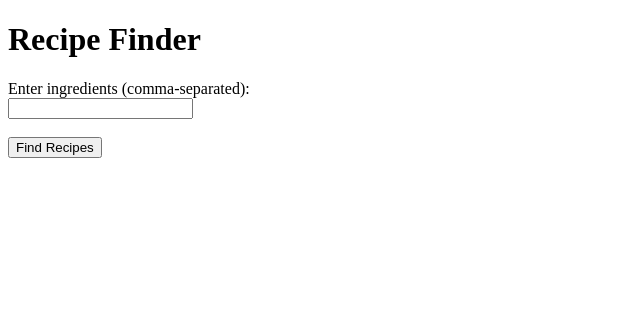
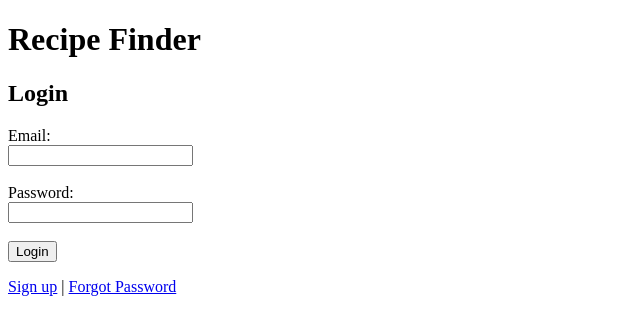
Before and after one commit to shortiehands/G4-TastyBytes, a Flask app: page / in a window 1280 px wide. Shown: the top 335 px of the page, without its empty margins (0-640 px from the left). Run offline with Flask 3, Linux system fonts and the light colour scheme.

Commit message:
added a simple signup, login and forget password feature

```diff
--- a/app.py
+++ b/app.py
@@ -6,6 +6,7 @@ app = Flask(__name__) #creates class for app
 API_KEY = "bfc95f65167e4a7e83366e9fc517e55f"  # Replace with your Spoonacular API key
 BASE_URL = "https://api.spoonacular.com/recipes/findByIngredients"
 
+favorites = []
 
 @app.route('/')
 def index():
@@ -34,5 +35,16 @@ def find_recipes():
     except requests.exceptions.RequestException as e:
         return jsonify({"error": "Failed to fetch recipes.", "details": str(e)}), 500
 
+@app.route('/favorite_recipe', methods=['POST'])
+def favorite_recipe():
+    data = request.json
+    recipe_id = data.get('recipeId')
+
+    if not recipe_id:
+        return jsonify({"error": "No recipe ID provided."}), 400
+
+    favorites.append(recipe_id)
+    return jsonify({"success": True})
+
 if __name__ == '__main__':
     app.run(debug=True)
--- a/templates/index.html
+++ b/templates/index.html
@@ -4,16 +4,122 @@
     <meta charset="UTF-8">
     <meta name="viewport" content="width=device-width, initial-scale=1.0">
     <title>Recipe Finder</title>
+    <style>
+        .hidden { display: none; }
+    </style>
 </head>
 <body>
     <h1>Recipe Finder</h1>
-    <form id="recipe-form">
+
+    <!-- Login Form -->
+    <form id="login-form">
+        <h2>Login</h2>
+        <label for="login-email">Email:</label><br>
+        <input type="email" id="login-email" name="email" required><br><br>
+        <label for="login-password">Password:</label><br>
+        <input type="password" id="login-password" name="password" required><br><br>
+        <button type="button" onclick="login()">Login</button>
+        <p><a href="#" onclick="showForm('signup-form')">Sign up</a> | <a href="#" onclick="showForm('forgot-password-form')">Forgot Password</a></p>
+    </form>
+
+    <!-- Sign Up Form -->
+    <form id="signup-form" class="hidden">
+        <h2>Sign Up</h2>
+        <label for="signup-email">Email:</label><br>
+        <input type="email" id="signup-email" name="email" required><br><br>
+        <label for="signup-password">Password:</label><br>
+        <input type="password" id="signup-password" name="password" required><br><br>
+        <button type="button" onclick="signup()">Sign Up</button>
+        <p><a href="#" onclick="showForm('login-form')">Login</a></p>
+    </form>
+
+    <!-- Forgot Password Form -->
+    <form id="forgot-password-form" class="hidden">
+        <h2>Forgot Password</h2>
+        <label for="forgot-email">Email:</label><br>
+        <input type="email" id="forgot-email" name="email" required><br><br>
+        <button type="button" onclick="forgotPassword()">Reset Password</button>
+        <p><a href="#" onclick="showForm('login-form')">Login</a></p>
+    </form>
+
+    <!-- Recipe Finder Form -->
+    <form id="recipe-form" class="hidden">
         <label for="ingredients">Enter ingredients (comma-separated):</label><br>
         <input type="text" id="ingredients" name="ingredients" required><br><br>
         <button type="button" onclick="findRecipes()">Find Recipes</button>
     </form>
+
     <div id="results"></div>
+
     <script>
+        function showForm(formId) {
+            document.getElementById('login-form').classList.add('hidden');
+            document.getElementById('signup-form').classList.add('hidden');
+            document.getElementById('forgot-password-form').classList.add('hidden');
+            document.getElementById('recipe-form').classList.add('hidden');
+            document.getElementById(formId).classList.remove('hidden');
+        }
+
+        function validatePassword(password) {
+            const passwordRegex = /^(?=.*[A-Z])(?=.*\d)(?=.*[@$!%*?&])[A-Za-z\d@$!%*?&]{8,}$/;
+            return passwordRegex.test(password);
+        }
+
+        async function login() {
+            const email = document.getElementById('login-email').value;
+            const password = document.getElementById('login-password').value;
+
+            if (!validatePassword(password)) {
+                alert('Password must be at least 8 characters long, contain at least one uppercase letter, one number, and one special character.');
+                return;
+            }
+
+            // Implement login logic here
+            showForm('recipe-form');
+        }
+
+        async function signup() {
+            const email = document.getElementById('signup-email').value;
+            const password = document.getElementById('signup-password').value;
+
+            if (!validatePassword(password)) {
+                alert('Password must be at least 8 characters long, contain at least one uppercase letter, one number, and one special character.');
+                return;
+            }
+
+            // Implement sign-up logic here, including sending verification email
+            const response = await fetch('/send_verification_email', {
+                method: 'POST',
+                headers: { 'Content-Type': 'application/json' },
+                body: JSON.stringify({ email }),
+            });
+
+            if (response.ok) {
+                const verificationCode = prompt('Enter the 6-digit verification code sent to your email:');
+                const verifyResponse = await fetch('/verify_signup', {
+                    method: 'POST',
+                    headers: { 'Content-Type': 'application/json' },
+                    body: JSON.stringify({ email, verificationCode }),
+                });
+
+                if (verifyResponse.ok) {
+                    alert('Sign-up successful! You can now log in.');
+                    showForm('login-form');
+                } else {
+                    alert('Invalid verification code. Please try again.');
+                }
+            } else {
+                alert('Failed to send verification email. Please try again.');
+            }
+        }
+
+        async function forgotPassword() {
+            const email = document.getElementById('forgot-email').value;
+            // Implement forgot password logic here
+            alert('Password reset link sent to your email.');
+            showForm('login-form');
+        }
+
         async function findRecipes() {
             const ingredients = document.getElementById('ingredients').value;
             const response = await fetch('/find_recipes', {
@@ -28,8 +134,26 @@
                 resultsDiv.innerHTML = `<p>${data.error}</p>`;
             } else {
                 resultsDiv.innerHTML = '<ul>' +
-                    data.map(recipe => `<li>${recipe.title}</li>`).join('') +
+                    data.map(recipe => `
+                        <li>
+                            <span onclick="favoriteRecipe('${recipe.id}')" style="cursor: pointer;">⭐</span>
+                            ${recipe.title}
+                        </li>`).join('') +
                     '</ul>';
+            }
+        }
+
+        async function favoriteRecipe(recipeId) {
+            const response = await fetch('/favorite_recipe', {
+                method: 'POST',
+                headers: { 'Content-Type': 'application/json' },
+                body: JSON.stringify({ recipeId }),
+            });
+            const data = await response.json();
+            if (data.success) {
+                alert('Recipe favorited successfully!');
+            } else {
+                alert('Failed to favorite recipe.');
             }
         }
     </script>
```
